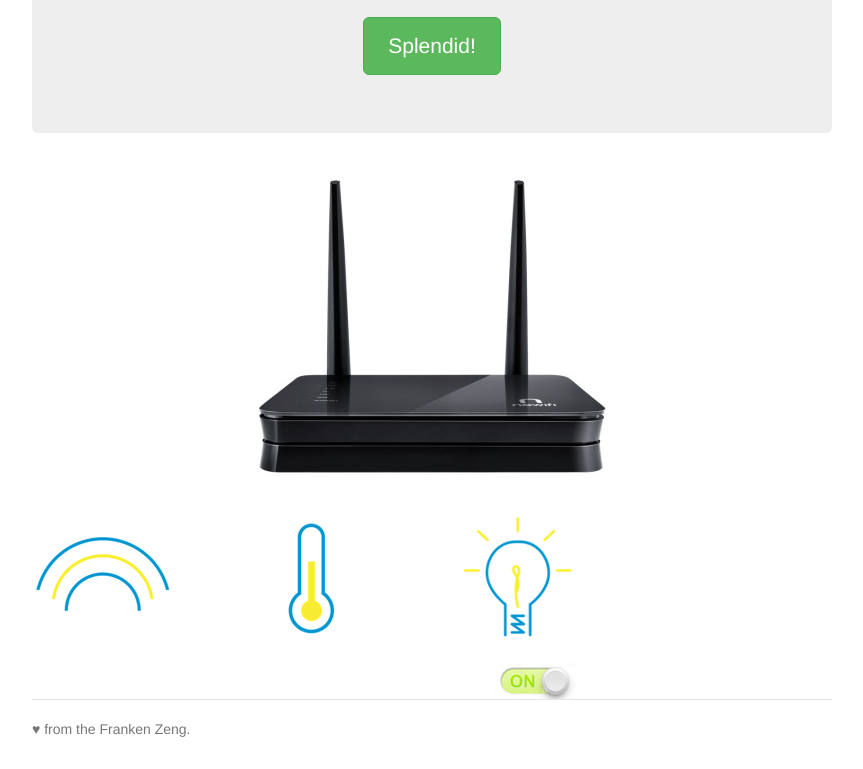
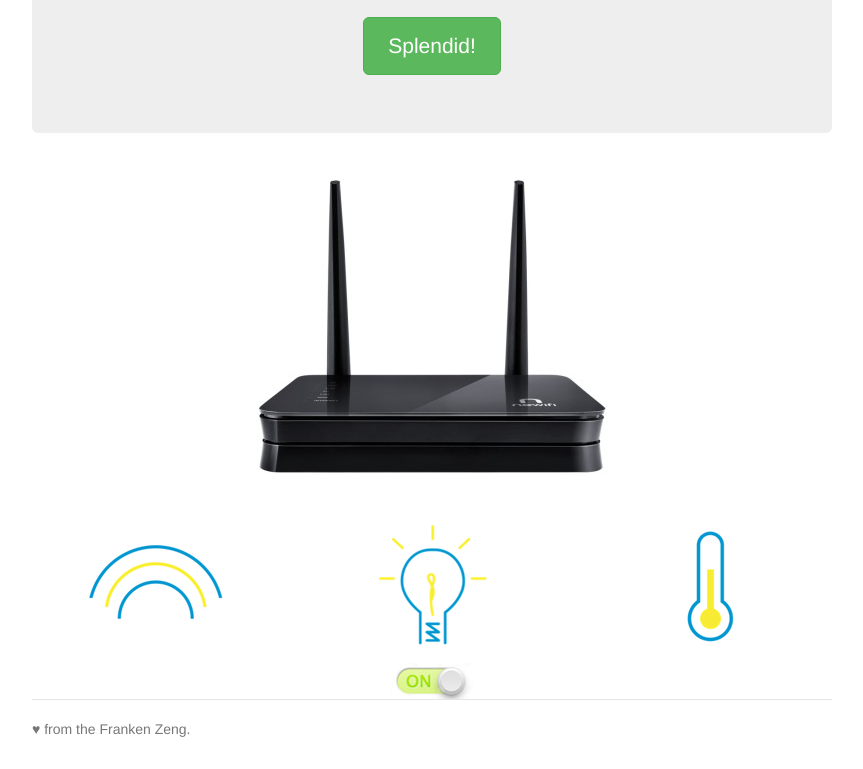
Before and after one commit to ceciwang/router, a website: page app/index.html in a window 1280 px wide. Shown: the part 372-1141 px from the top of the page, without its empty margins (208-1071 px from the left). Drawn offline with nearby package versions, Linux system fonts and the light colour scheme; some packages are replaced by stand-ins of ours.

Commit message:
adjust ui

```diff
--- a/app/styles/main.css
+++ b/app/styles/main.css
@@ -81,8 +81,8 @@ body {
 .sound {
     background-image: url("../images/sound.png");
     /*background-position: -335px -50px;*/
+    background-position: center;
     background-repeat: no-repeat;
-    width: 200px;
     height: 150px;
 }
 
@@ -90,8 +90,8 @@ body {
     background-image: url("../images/temperature.png");
     /*background-position: -500px -50px;*/
     background-repeat: no-repeat;
+    background-position: center;
 
-    width: 200px;
     height: 150px;
 }
 
@@ -99,8 +99,8 @@ body {
     background-image: url("../images/light.png");
     /*background-position: 0px -285px;*/
     background-repeat: no-repeat;
+    background-position: center;
 
-    width: 200px;
     height: 150px;
 }
 
@@ -111,6 +111,7 @@ body {
 .other {
     background-image: url("../images/routeIcons.png");
     background-position: 0px -50px;
-    width: 200px;
+    background-position: center;
+
     height: 150px;
 }
--- a/app/views/main.html
+++ b/app/views/main.html
@@ -23,26 +23,22 @@
 </div>
 
 <div class="row">
-    <div class="col-md-3 text-center">
+    <div class="col-md-4 text-center">
         <div class="sound"></div>
     </div>
-    <div class="col-md-3 text-center">
-        <div class="temp"></div>
-    </div>
-    <div class="col-md-3 text-center">
+    <div class="col-md-4 text-center">
         <div class="light" ng-class="{lightOn: lightOn}"></div>
         <div class="text-center" ng-switch on="lightOn" ng-click="switchLight()">
             <img ng-switch-when="true" src="images/off.jpg" alt=""/>
             <img ng-switch-default="" src="images/on.jpg" alt=""/>
         </div>
+    </div>
 
-        </div>
+    <div class="col-md-4 text-center">
+        <div class="temp"></div>
+    </div>
+</div>
 
-    </div>
-    <!--<div class="col-md-3">-->
-        <!--<div class="other"></div>-->
-    <!--</div>-->
-</div>
 
 <div class="footer">
     <p>♥ from the Franken Zeng.</p>
```
